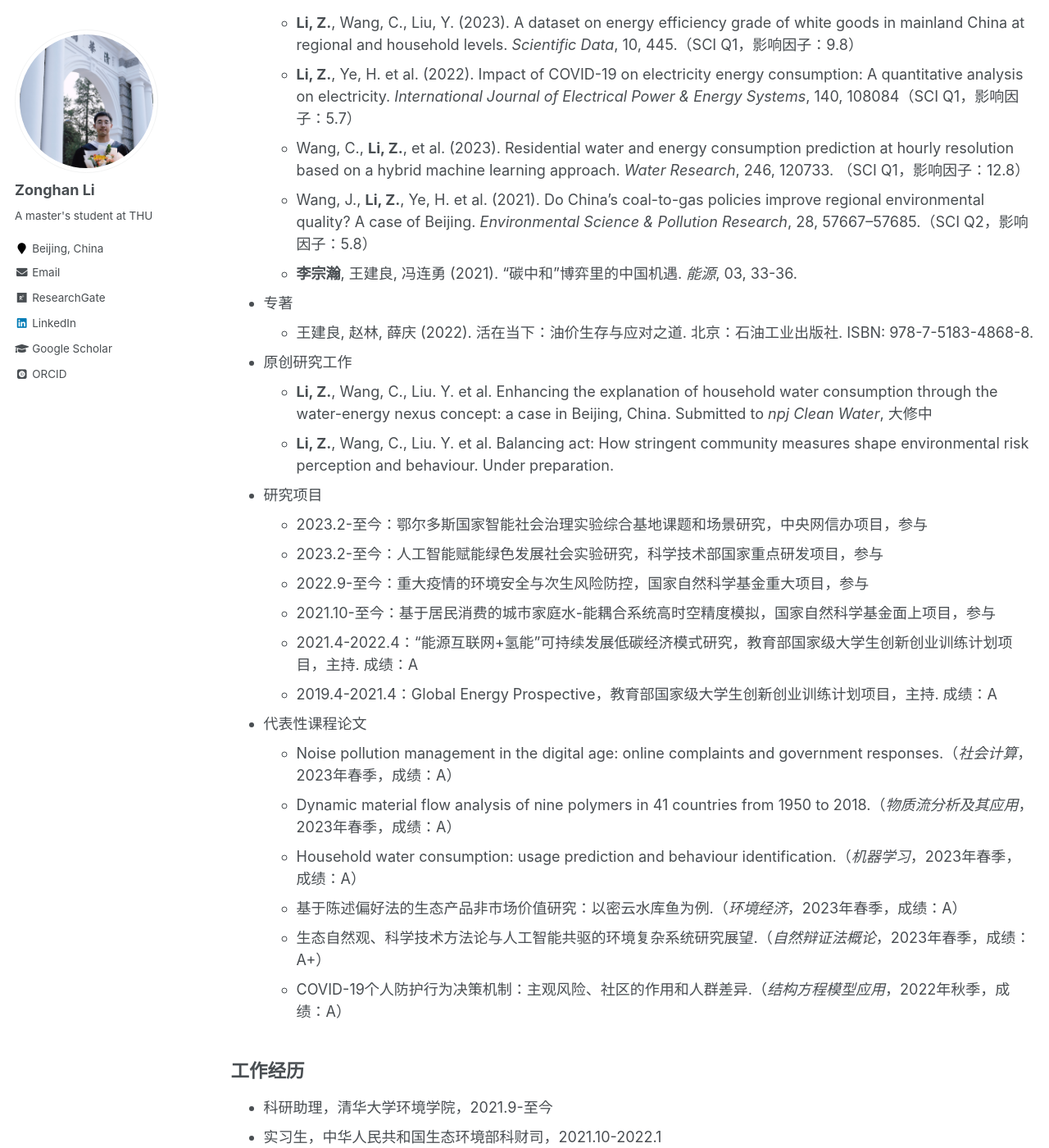
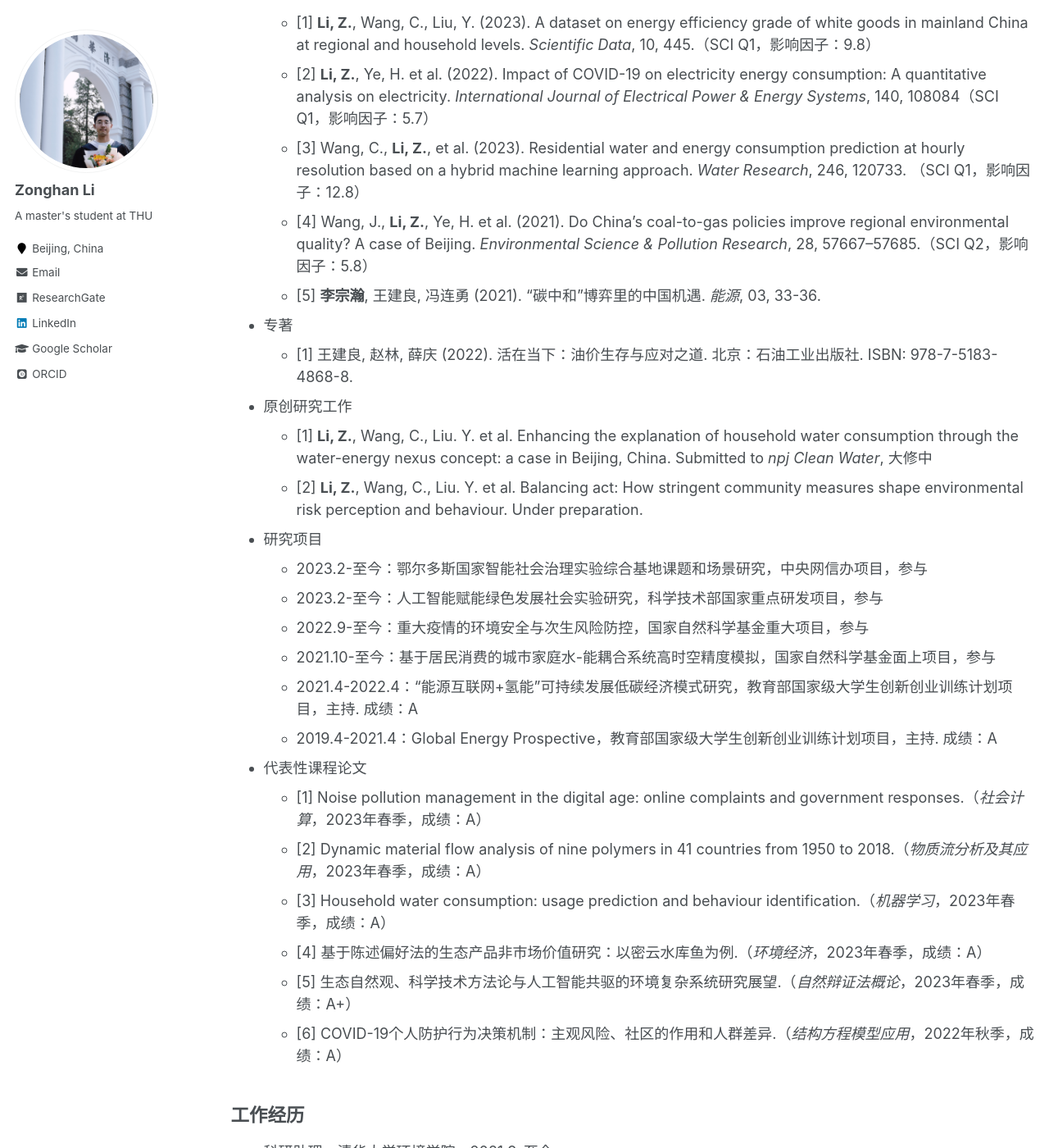
Before and after one commit to lzh3278/lzh.github.io, a Jekyll site: the page built from _pages/cv-chn.md, in a window 1280 px wide and 1400 px high, scrolled down 1367 px. Shown: the whole window at 82% size. Built offline with Jekyll 4.4.1, drawn with Linux system fonts in a browser that asks for light colours; some web fonts are replaced; some of the changed text lies outside the part shown.

Commit message:
Update cv-chn.md

```diff
--- a/_pages/cv-chn.md
+++ b/_pages/cv-chn.md
@@ -41,16 +41,16 @@ redirect_from:
 出版物和原创研究工作
 ------
 * 期刊论文
-    * **Li, Z.**, Wang, C., Liu, Y. (2023). A dataset on energy efficiency grade of white goods in mainland China at regional and household levels. *Scientific Data*, 10, 445.（SCI Q1，影响因子：9.8）
-    * **Li, Z.**, Ye, H. et al. (2022). Impact of COVID-19 on electricity energy consumption: A quantitative analysis on electricity. *International Journal of Electrical Power & Energy Systems*, 140, 108084（SCI Q1，影响因子：5.7）
-    * Wang, C., **Li, Z.**, et al. (2023). Residential water and energy consumption prediction at hourly resolution based on a hybrid machine learning approach. *Water Research*, 246, 120733. （SCI Q1，影响因子：12.8）
-    * Wang, J., **Li, Z.**, Ye, H. et al. (2021). Do China’s coal-to-gas policies improve regional environmental quality? A case of Beijing. *Environmental Science & Pollution Research*, 28, 57667–57685.（SCI Q2，影响因子：5.8）
-    * **李宗瀚**, 王建良, 冯连勇 (2021). "碳中和"博弈里的中国机遇. *能源*, 03, 33-36.
+    * [1] **Li, Z.**, Wang, C., Liu, Y. (2023). A dataset on energy efficiency grade of white goods in mainland China at regional and household levels. *Scientific Data*, 10, 445.（SCI Q1，影响因子：9.8）
+    * [2] **Li, Z.**, Ye, H. et al. (2022). Impact of COVID-19 on electricity energy consumption: A quantitative analysis on electricity. *International Journal of Electrical Power & Energy Systems*, 140, 108084（SCI Q1，影响因子：5.7）
+    * [3] Wang, C., **Li, Z.**, et al. (2023). Residential water and energy consumption prediction at hourly resolution based on a hybrid machine learning approach. *Water Research*, 246, 120733. （SCI Q1，影响因子：12.8）
+    * [4] Wang, J., **Li, Z.**, Ye, H. et al. (2021). Do China’s coal-to-gas policies improve regional environmental quality? A case of Beijing. *Environmental Science & Pollution Research*, 28, 57667–57685.（SCI Q2，影响因子：5.8）
+    * [5] **李宗瀚**, 王建良, 冯连勇 (2021). "碳中和"博弈里的中国机遇. *能源*, 03, 33-36.
 * 专著
-    * 王建良, 赵林, 薛庆 (2022). 活在当下：油价生存与应对之道. 北京：石油工业出版社. ISBN: 978-7-5183-4868-8.
+    * [1] 王建良, 赵林, 薛庆 (2022). 活在当下：油价生存与应对之道. 北京：石油工业出版社. ISBN: 978-7-5183-4868-8.
 * 原创研究工作
-    * **Li, Z.**, Wang, C., Liu. Y. et al. Enhancing the explanation of household water consumption through the water-energy nexus concept: a case in Beijing, China. Submitted to *npj Clean Water*, 大修中
-    * **Li, Z.**, Wang, C., Liu. Y. et al. Balancing act: How stringent community measures shape environmental risk perception and behaviour. Under preparation.
+    * [1] **Li, Z.**, Wang, C., Liu. Y. et al. Enhancing the explanation of household water consumption through the water-energy nexus concept: a case in Beijing, China. Submitted to *npj Clean Water*, 大修中
+    * [2] **Li, Z.**, Wang, C., Liu. Y. et al. Balancing act: How stringent community measures shape environmental risk perception and behaviour. Under preparation.
 * 研究项目
     * 2023.2-至今：鄂尔多斯国家智能社会治理实验综合基地课题和场景研究，中央网信办项目，参与
     * 2023.2-至今：人工智能赋能绿色发展社会实验研究，科学技术部国家重点研发项目，参与
@@ -59,12 +59,12 @@ redirect_from:
     * 2021.4-2022.4：“能源互联网+氢能”可持续发展低碳经济模式研究，教育部国家级大学生创新创业训练计划项目，主持. 成绩：A
     * 2019.4-2021.4：Global Energy Prospective，教育部国家级大学生创新创业训练计划项目，主持. 成绩：A
 * 代表性课程论文
-  * Noise pollution management in the digital age: online complaints and government responses.（*社会计算*，2023年春季，成绩：A）
-  * Dynamic material flow analysis of nine polymers in 41 countries from 1950 to 2018.（*物质流分析及其应用*，2023年春季，成绩：A）
-  * Household water consumption: usage prediction and behaviour identification.（*机器学习*，2023年春季，成绩：A）
-  * 基于陈述偏好法的生态产品非市场价值研究：以密云水库鱼为例.（*环境经济*，2023年春季，成绩：A）
-  * 生态自然观、科学技术方法论与人工智能共驱的环境复杂系统研究展望.（*自然辩证法概论*，2023年春季，成绩：A+）
-  * COVID-19个人防护行为决策机制：主观风险、社区的作用和人群差异.（*结构方程模型应用*，2022年秋季，成绩：A）
+  * [1] Noise pollution management in the digital age: online complaints and government responses.（*社会计算*，2023年春季，成绩：A）
+  * [2] Dynamic material flow analysis of nine polymers in 41 countries from 1950 to 2018.（*物质流分析及其应用*，2023年春季，成绩：A）
+  * [3] Household water consumption: usage prediction and behaviour identification.（*机器学习*，2023年春季，成绩：A）
+  * [4] 基于陈述偏好法的生态产品非市场价值研究：以密云水库鱼为例.（*环境经济*，2023年春季，成绩：A）
+  * [5] 生态自然观、科学技术方法论与人工智能共驱的环境复杂系统研究展望.（*自然辩证法概论*，2023年春季，成绩：A+）
+  * [6] COVID-19个人防护行为决策机制：主观风险、社区的作用和人群差异.（*结构方程模型应用*，2022年秋季，成绩：A）
 
 工作经历
 ------
```
Also changed, not shown: other parts of _pages/cv-chn.md (+2 -2 lines).
